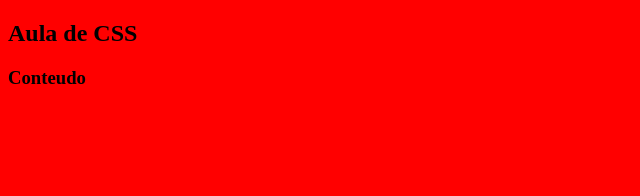
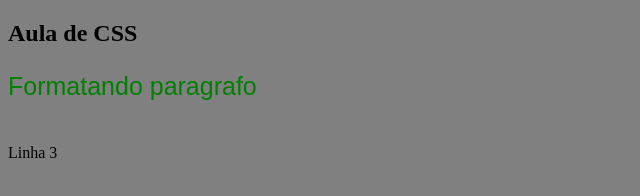
Before and after one commit to raphael-moreira/CSSAula1, a plain HTML site: page index.html in a window 1280 px wide. Shown: the whole page, without its empty margins (0-640 px from the left). Drawn offline with Linux system fonts and the light colour scheme.

Commit message:
Commit CSS

```diff
--- /dev/null
+++ b/estilo.css
@@ -0,0 +1,8 @@
+body{
+    background:gray;
+}
+p{
+    font-size: 25px;
+    font-family: sans-serif;
+    color: green;
+}
--- a/index.html
+++ b/index.html
@@ -3,10 +3,10 @@
 <head>
     <meta charset="UTF-8"/>
     <title>Aula de CSS</title>
-
+   <link rel="stylesheet" type="text/css" href="estilo.css">
 </head>
-<body style="background:red;">
     <h2> Aula de CSS</h2>
-    <h3>Conteudo</h3>
+    <p>Formatando paragrafo</p>
+</br>Linha 3
 </body>
 </html>
```
